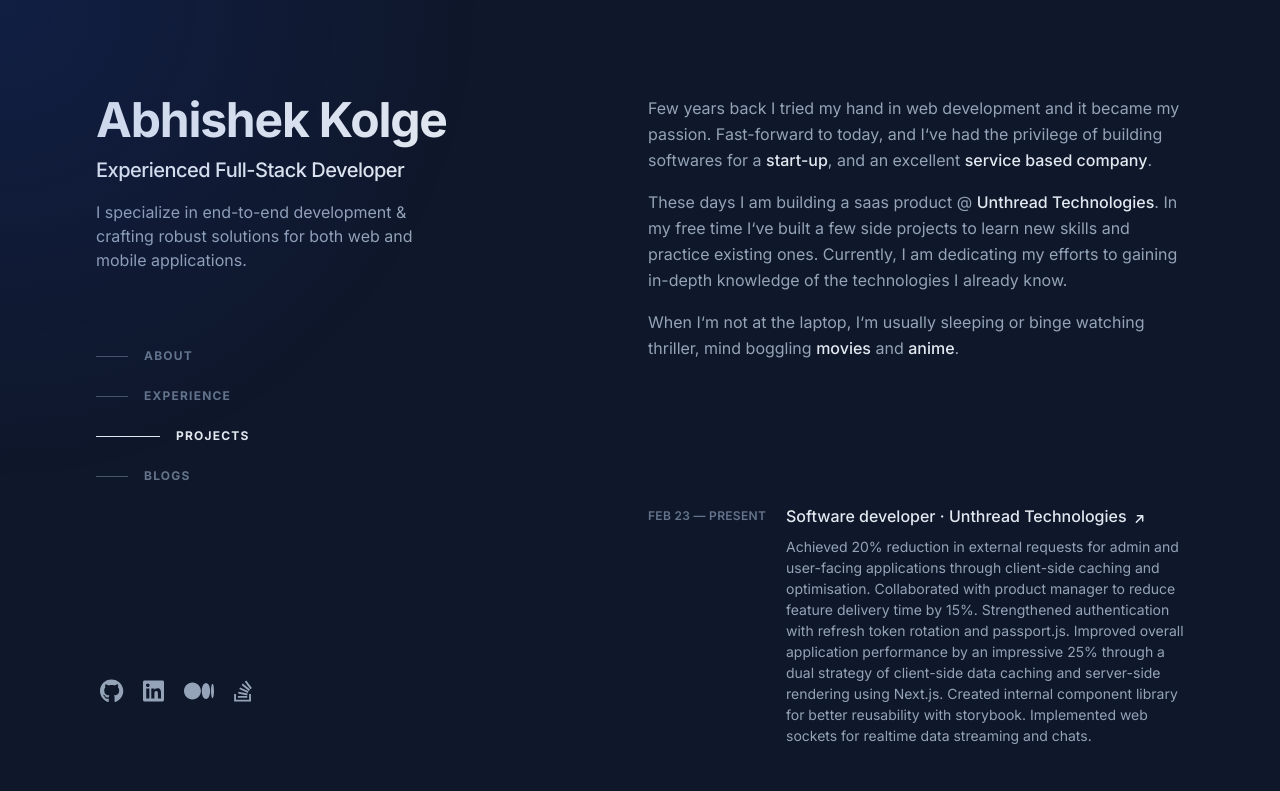
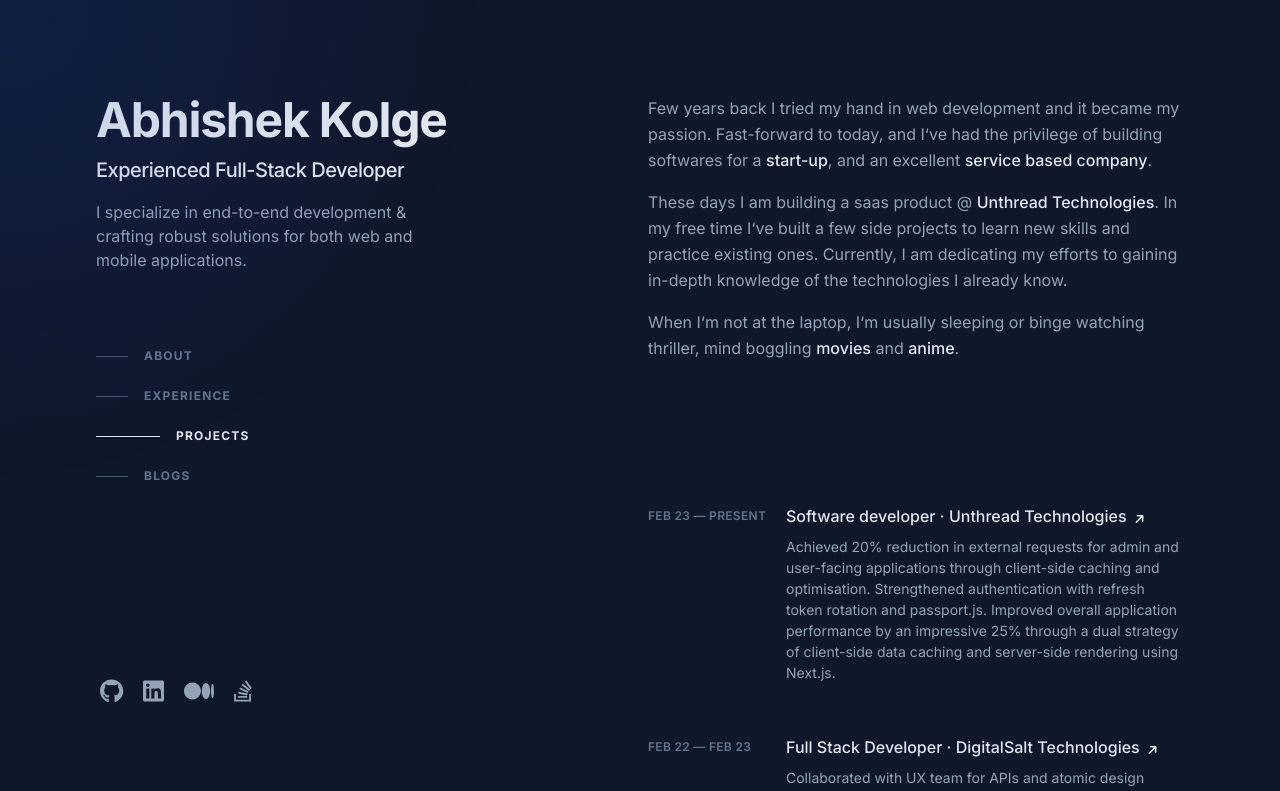
Before and after one commit to AbhishekKolge/portfolio-website, a Next.js app: page / in a window 1280 px wide. Shown: the top 791 px of the page. Built offline with nearby package versions, Linux system fonts and the light colour scheme.

Commit message:
Update data.js

```diff
--- a/src/components/experience/data.js
+++ b/src/components/experience/data.js
@@ -9,7 +9,7 @@
       to: 'present',
     },
     description:
-      'Achieved 20% reduction in external requests for admin and user-facing applications through client-side caching and optimisation. Collaborated with product manager to reduce feature delivery time by 15%. Strengthened authentication with refresh token rotation and passport.js. Improved overall application performance by an impressive 25% through a dual strategy of client-side data caching and server-side rendering using Next.js. Created internal component library for better reusability with storybook. Implemented web sockets for realtime data streaming and chats.',
+      'Achieved 20% reduction in external requests for admin and user-facing applications through client-side caching and optimisation. Strengthened authentication with refresh token rotation and passport.js. Improved overall application performance by an impressive 25% through a dual strategy of client-side data caching and server-side rendering using Next.js.',
     tags: [],
   },
   {
```
